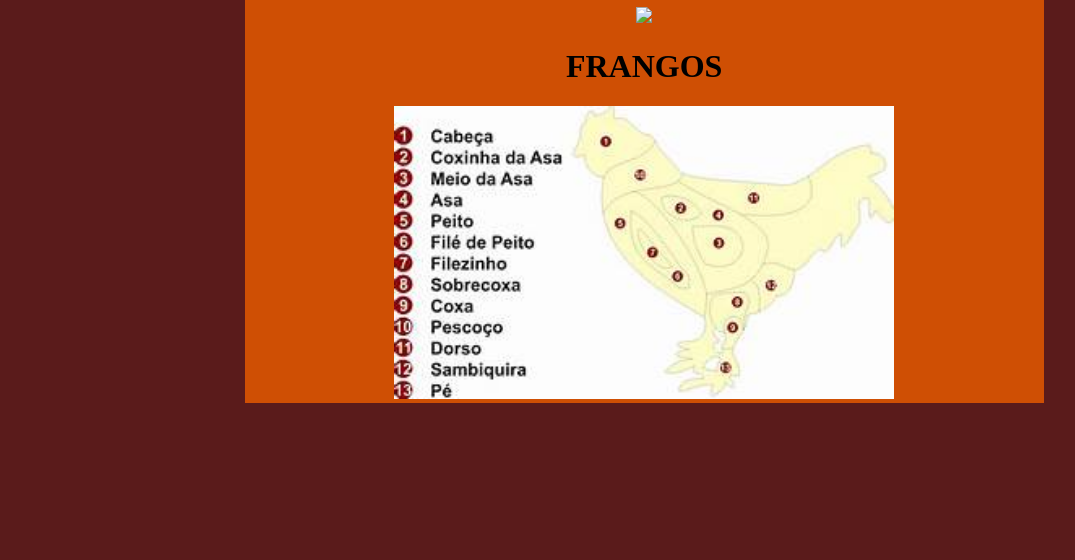
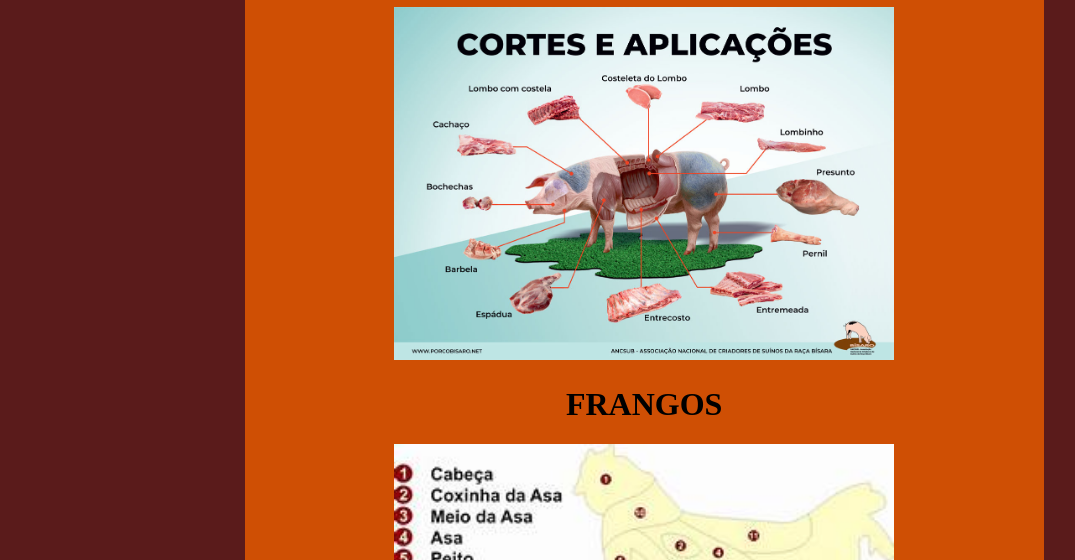
Before and after one commit to Matheus-bot/projeto_acougue, a plain HTML site: page index.html in a window 1280 px wide. Shown: the part 749-1309 px from the top of the page, without its empty margins (102-1177 px from the left). Before the commit the page ends 1152 px from the top, so only its background shows below. Drawn offline with Linux system fonts and the light colour scheme.

Commit message:
modificações

```diff
--- a/index.html
+++ b/index.html
@@ -49,7 +49,7 @@
         </center>
         <h1> SUINOS  </h1>
         <center>
-        <img src="img/Pork_Cuts.jpg.crdownload" width="500px">
+        <img src="img/suinos.jpg" width="500px">
         </center>
         <h1> FRANGOS  </h1>
         <center>
```
Also changed, not shown: img/suinos.jpg (added).
